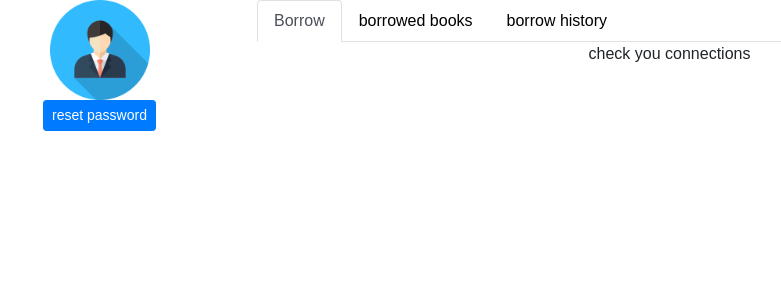
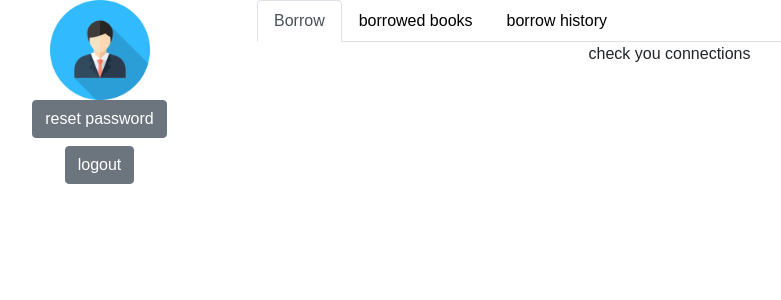
Before and after one commit to dmaish/hello_books_react, a React (Create React App) app: page /profilePage in a window 1280 px wide. Shown: the top 300 px of the page, without its empty margins (113-894 px from the left). Built offline with nearby package versions, Linux system fonts and the light colour scheme; no server answers.

Commit message:
add modal to confirm user actually wants to log out

```diff
--- a/src/components/profilePage.js
+++ b/src/components/profilePage.js
@@ -4,6 +4,9 @@ import {Link} from 'react-router-dom'
 import Library from './libraryComponent'
 import UserHistory from './userHistory'
 import ReturnBook from './returnBook'
+import swal from 'sweetalert';
+import history from '../utils/history'
+
 
 class ProfilePage extends Component{
     constructor(props){
@@ -11,7 +14,52 @@ class ProfilePage extends Component{
         this.state = {
 
         }
+        this.logoutAlert = this.logoutAlert.bind(this);
+        this.actualLogout = this.actualLogout.bind(this);
     }
+
+    //function to handle user logging out
+    logoutAlert(){
+        swal({
+            title: "Are you sure...",
+            text: "you want to log out?",
+            icon: "warning",
+            buttons: {
+                    cancel: "Cancel",
+                    okay: true,
+            }
+          })
+          .then((value) => {
+            switch (value) {
+                case "cancel":
+                  swal("cancelled");
+                  break;
+                case "okay":
+                    this.actualLogout()
+                    swal("logout", "was a success!", "success");
+                    break;
+                default:
+                  break;
+              }
+          });
+    }
+
+    // actual logout call to api
+    actualLogout(){
+        const jwt_token = localStorage.getItem('access_token')
+        fetch("http://127.0.0.1:5000/api/auth/logout",{
+            method: "POST",
+            headers: {"Content-Type": "application/json",
+                        'Authorization': `Bearer ${jwt_token}`},
+            body: JSON.stringify(this.state)
+        }).then(response => response.json())
+        .then(response => {
+            swal(response.message)
+            history.push('/')
+        })
+    }
+
+
     render(){
         return(
         <div className="container">
@@ -19,9 +67,11 @@ class ProfilePage extends Component{
                     {/* column containing the profile details */}
                     <div className="col-md-3 col-sm-6">
                         <img className="avatar" src={avatar} alt=''/>
-                        <h6><Link to='/resetPassword' className="btn btn-primary btn-sm">reset password</Link></h6>
+                        <h6><Link to='/resetPassword' className="btn btn-secondary"> reset password </Link></h6>
+                        <button type="button" class="btn btn-secondary" onClick={this.logoutAlert}> logout </button>
                     </div>
                 {/* column containing books to be returned and the table showing history */}
+                {/* THIS IS A BOOTSTRAP TABLIST (NAVBAR) */}
                 <div className="col-md-9 col-sm-6">
                 <ul className="nav nav-tabs" id="myTab" role="tablist">
                     <li className="nav-item">
```
